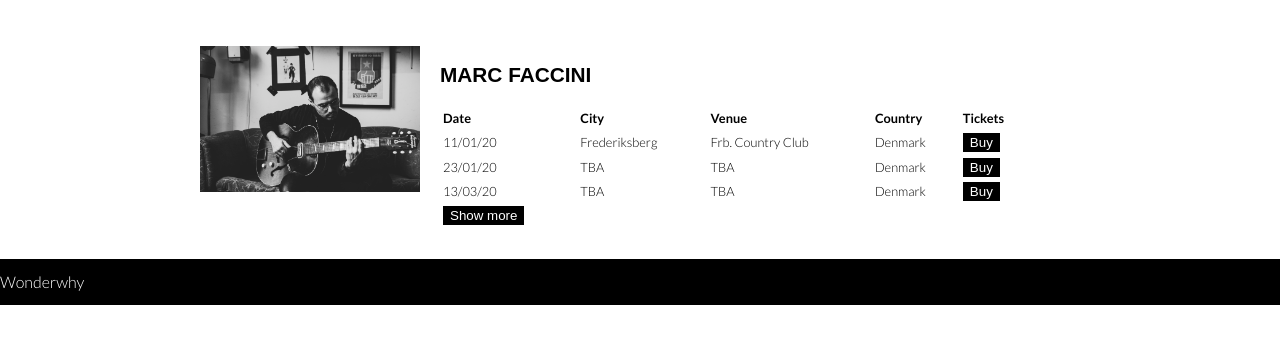
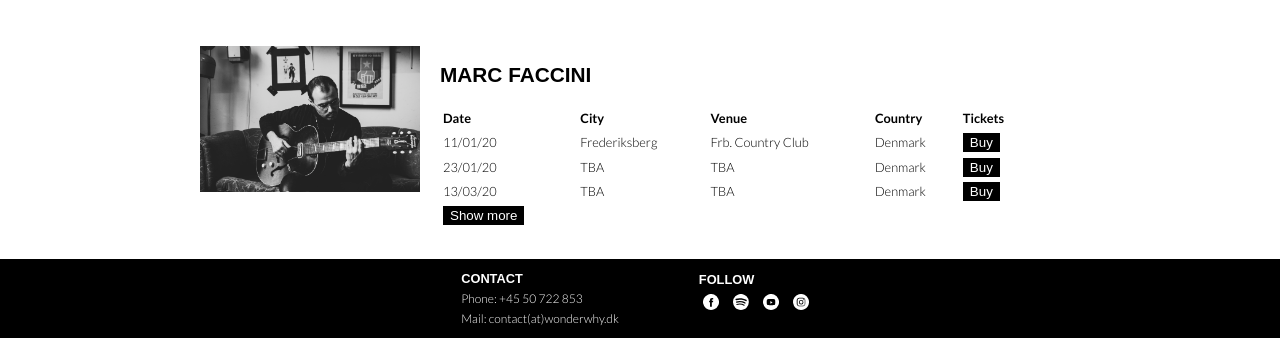
Before and after one commit to andr60c0/wonderwhy, a plain HTML site: page shows.html in a window 1280 px wide. Shown: the part 666-1004 px from the top of the page. Before the commit the page ends 971 px from the top, so only its background shows below. Drawn offline with Linux system fonts and the light colour scheme; a web font is replaced by a local one.

Commit message:
Indsat korrekt footer på shows.html

```diff
--- a/shows.html
+++ b/shows.html
@@ -226,7 +226,26 @@
 
     </section>
     <script src="shows.js"></script>
-    <footer>Wonderwhy</footer>
+    <footer>
+        <div class="col_bottom">
+            <div class="col">
+                <h2>CONTACT</h2>
+                <p>Phone: +45 50 722 853<br>
+                    Mail: <a href="mailto:contact@wonderwhy.dk"> contact(at)wonderwhy.dk</a></p>
+            </div>
+            <div class="col">
+                <h2>FOLLOW</h2>
+                <div class="col">
+                    <a href="https://www.facebook.com/WonderwhyMusicCompany/" target="_blank"><img src="photos/facebook.svg" alt="Facebook"></a>
+                    <a href="#"><img src="photos/spotify.svg" alt="Spotify"></a>
+                    <a href="https://www.youtube.com/user/Wonderwhymusic" target="_blank"><img src="photos/youtube.svg" alt="YouTube"></a>
+                    <a href="#"><img src="photos/instagram.svg" alt="Instagram"></a>
+                </div>
+
+            </div>
+        </div>
+
+    </footer>
 
 </body>
 
```
